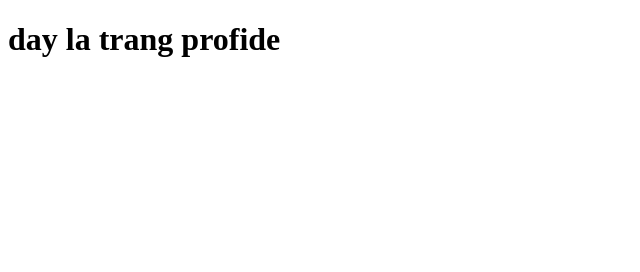
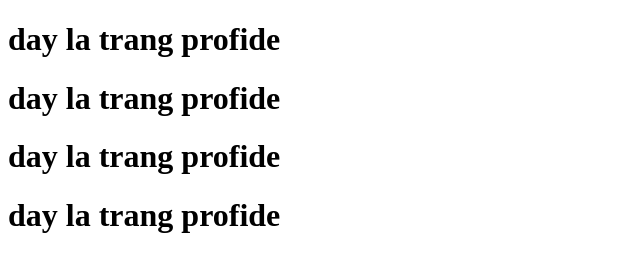
Before and after one commit to Vu-Tien-Cong/Bai-13, a plain HTML site: page profide.html in a window 1280 px wide. Shown: the whole page, without its empty margins (0-640 px from the left). Drawn offline with Linux system fonts and the light colour scheme.

Commit message:
page profide

```diff
--- a/profide.html
+++ b/profide.html
@@ -7,5 +7,8 @@
   </head>
   <body>
     <h1>day la trang profide</h1>
+    <h1>day la trang profide</h1>
+    <h1>day la trang profide</h1>
+    <h1>day la trang profide</h1>
   </body>
 </html>
```
